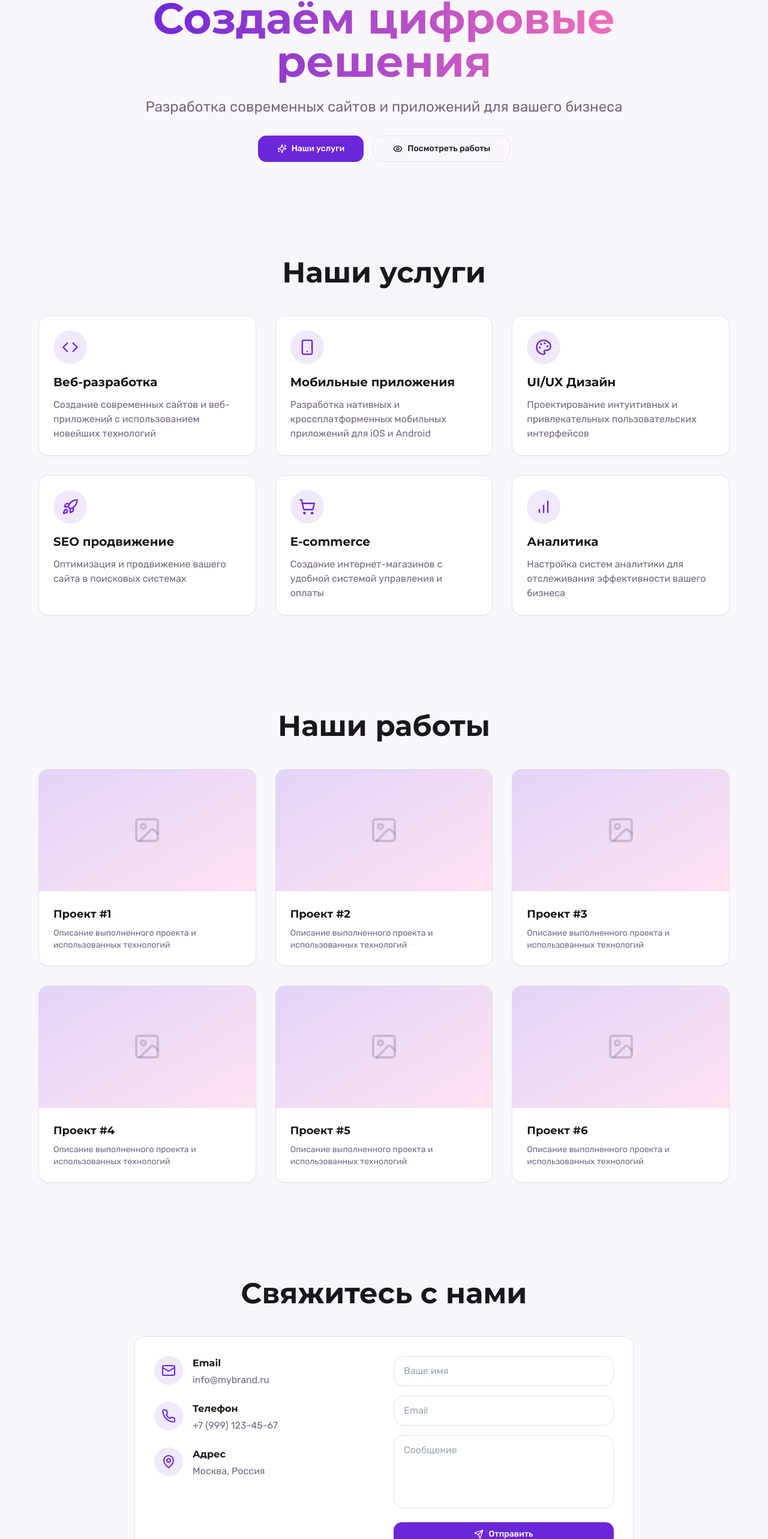
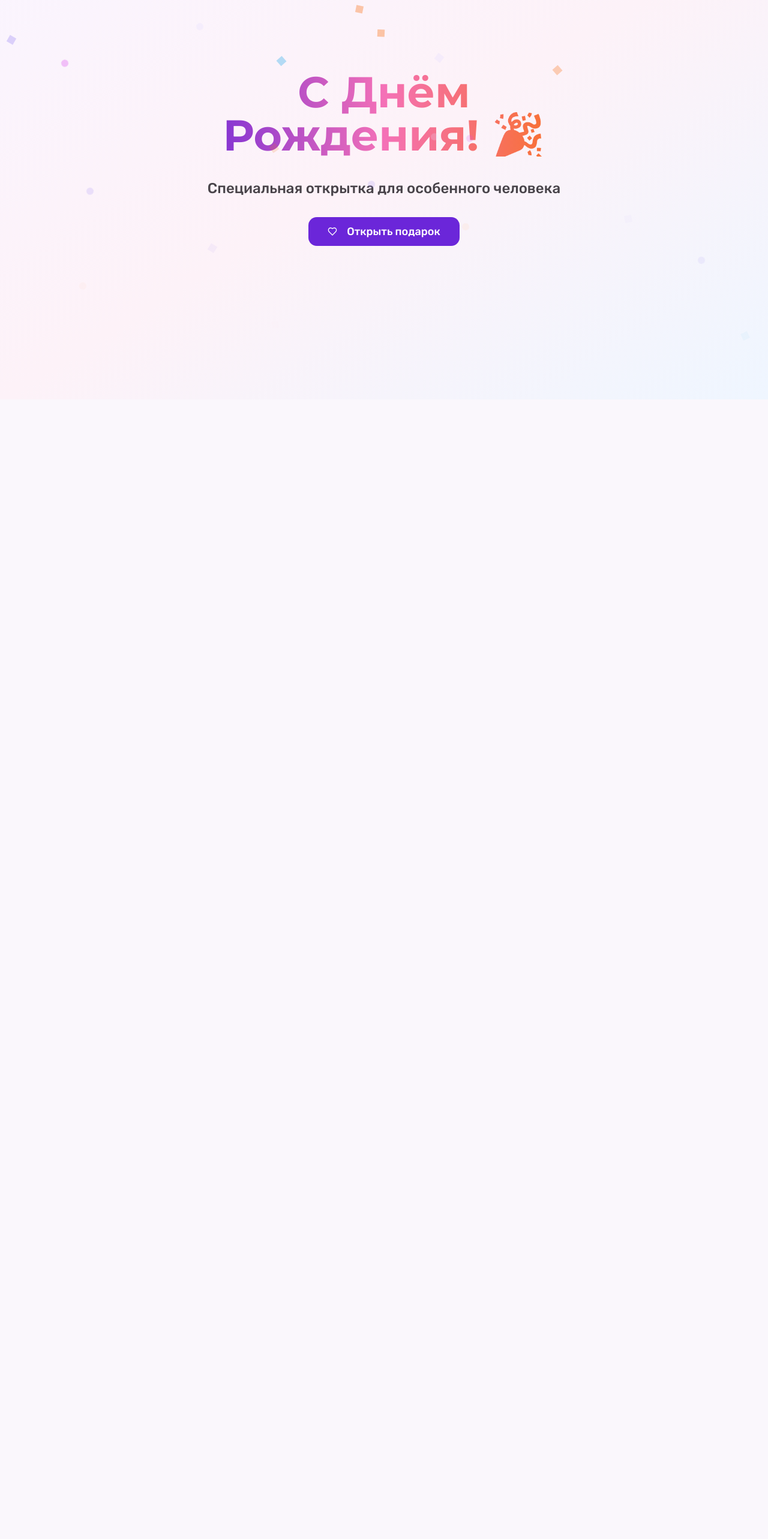
Before and after one commit to pr-poehali-dev/website-creation-project-55, a React (Vite) app: page / in a window 1280 px wide. Shown: the part 134-2700 px from the top of the page at 60% size. After the commit the page ends 800 px from the top, so only its background shows below. Built offline with nearby package versions, Linux system fonts and the light colour scheme.

Commit message:
Добавить поздравительную фотогалерею с видео (восстановлено из 54524fe)

```diff
--- a/src/pages/Index.tsx
+++ b/src/pages/Index.tsx
@@ -1,192 +1,202 @@
+import { useState } from 'react';
 import { Button } from '@/components/ui/button';
 import { Card, CardContent } from '@/components/ui/card';
 import Icon from '@/components/ui/icon';
 
 const Index = () => {
-  const scrollToSection = (id: string) => {
-    document.getElementById(id)?.scrollIntoView({ behavior: 'smooth' });
-  };
+  const [currentSection, setCurrentSection] = useState<'welcome' | 'greetings' | 'gallery' | 'surprise' | 'video'>('welcome');
+  const [showConfetti, setShowConfetti] = useState(true);
+
+  const confettiColors = ['#9b87f5', '#D946EF', '#F97316', '#0EA5E9', '#FEC6A1', '#E5DEFF'];
 
   return (
-    <div className="min-h-screen bg-background">
-      <header className="fixed top-0 w-full bg-background/80 backdrop-blur-md z-50 border-b">
-        <nav className="container mx-auto px-6 py-4 flex justify-between items-center">
-          <div className="text-2xl font-bold text-primary">MyBrand</div>
-          <div className="hidden md:flex gap-6">
-            <button onClick={() => scrollToSection('hero')} className="hover:text-primary transition">Главная</button>
-            <button onClick={() => scrollToSection('services')} className="hover:text-primary transition">Услуги</button>
-            <button onClick={() => scrollToSection('portfolio')} className="hover:text-primary transition">Портфолио</button>
-            <button onClick={() => scrollToSection('contact')} className="hover:text-primary transition">Контакты</button>
+    <div className="min-h-screen bg-gradient-to-br from-purple-50 via-pink-50 to-blue-50 relative overflow-hidden">
+      {showConfetti && (
+        <div className="fixed inset-0 pointer-events-none z-50">
+          {Array.from({ length: 50 }).map((_, i) => (
+            <div
+              key={i}
+              className="absolute w-3 h-3 animate-confetti"
+              style={{
+                left: `${Math.random() * 100}%`,
+                top: `-${Math.random() * 20}%`,
+                backgroundColor: confettiColors[Math.floor(Math.random() * confettiColors.length)],
+                animationDelay: `${Math.random() * 3}s`,
+                animationDuration: `${3 + Math.random() * 2}s`,
+                borderRadius: Math.random() > 0.5 ? '50%' : '0',
+                transform: `rotate(${Math.random() * 360}deg)`
+              }}
+            />
+          ))}
         </div>
-          <Button size="sm" onClick={() => scrollToSection('contact')}>Связаться</Button>
-        </nav>
-      </header>
+      )}
 
-      <section id="hero" className="pt-32 pb-20 px-6">
-        <div className="container mx-auto text-center max-w-4xl">
-          <h1 className="text-5xl md:text-7xl font-bold mb-6 text-transparent bg-clip-text bg-gradient-to-r from-primary to-secondary">
-            Создаём цифровые решения
+      {currentSection === 'welcome' && (
+        <div className="min-h-screen flex flex-col items-center justify-center p-6 animate-fade-in">
+          <div className="text-center space-y-8 max-w-2xl">
+            <div className="animate-float">
+              <h1 className="text-7xl font-bold text-transparent bg-clip-text bg-gradient-to-r from-primary via-secondary to-accent mb-4">
+                С Днём Рождения! 🎉
               </h1>
-          <p className="text-xl md:text-2xl text-muted-foreground mb-8">
-            Разработка современных сайтов и приложений для вашего бизнеса
+            </div>
+            <p className="text-2xl text-foreground/80 font-medium">
+              Специальная открытка для особенного человека
             </p>
-          <div className="flex gap-4 justify-center flex-wrap">
-            <Button size="lg" onClick={() => scrollToSection('services')} className="gap-2">
-              <Icon name="Sparkles" size={20} />
-              Наши услуги
-            </Button>
-            <Button size="lg" variant="outline" onClick={() => scrollToSection('portfolio')} className="gap-2">
-              <Icon name="Eye" size={20} />
-              Посмотреть работы
+            <div className="flex flex-wrap gap-4 justify-center mt-12">
+              <Button
+                size="lg"
+                className="text-lg px-8 py-6 animate-scale-in"
+                onClick={() => setCurrentSection('greetings')}
+              >
+                <Icon name="Heart" className="mr-2" size={24} />
+                Открыть подарок
               </Button>
             </div>
           </div>
-      </section>
+        </div>
+      )}
 
-      <section id="services" className="py-20 px-6 bg-muted/30">
-        <div className="container mx-auto">
-          <h2 className="text-4xl md:text-5xl font-bold text-center mb-12">Наши услуги</h2>
-          <div className="grid md:grid-cols-3 gap-8 max-w-6xl mx-auto">
+      {currentSection !== 'welcome' && (
+        <div className="min-h-screen p-6">
+          <div className="max-w-6xl mx-auto">
+            <div className="flex gap-2 mb-8 flex-wrap justify-center">
+              <Button
+                variant={currentSection === 'greetings' ? 'default' : 'outline'}
+                onClick={() => setCurrentSection('greetings')}
+                className="gap-2"
+              >
+                <Icon name="MessageCircleHeart" size={20} />
+                Поздравления
+              </Button>
+              <Button
+                variant={currentSection === 'gallery' ? 'default' : 'outline'}
+                onClick={() => setCurrentSection('gallery')}
+                className="gap-2"
+              >
+                <Icon name="Images" size={20} />
+                Фотогалерея
+              </Button>
+              <Button
+                variant={currentSection === 'surprise' ? 'default' : 'outline'}
+                onClick={() => setCurrentSection('surprise')}
+                className="gap-2"
+              >
+                <Icon name="Gift" size={20} />
+                Сюрприз
+              </Button>
+              <Button
+                variant={currentSection === 'video' ? 'default' : 'outline'}
+                onClick={() => setCurrentSection('video')}
+                className="gap-2"
+              >
+                <Icon name="Video" size={20} />
+                Видео
+              </Button>
+            </div>
+
+            {currentSection === 'greetings' && (
+              <div className="animate-fade-in space-y-6">
+                <h2 className="text-4xl font-bold text-center mb-8 text-transparent bg-clip-text bg-gradient-to-r from-primary to-secondary">
+                  Поздравления для тебя 💝
+                </h2>
+                <div className="grid md:grid-cols-2 gap-6">
                   {[
-              {
-                icon: 'Code',
-                title: 'Веб-разработка',
-                description: 'Создание современных сайтов и веб-приложений с использованием новейших технологий'
-              },
-              {
-                icon: 'Smartphone',
-                title: 'Мобильные приложения',
-                description: 'Разработка нативных и кроссплатформенных мобильных приложений для iOS и Android'
-              },
-              {
-                icon: 'Palette',
-                title: 'UI/UX Дизайн',
-                description: 'Проектирование интуитивных и привлекательных пользовательских интерфейсов'
-              },
-              {
-                icon: 'Rocket',
-                title: 'SEO продвижение',
-                description: 'Оптимизация и продвижение вашего сайта в поисковых системах'
-              },
-              {
-                icon: 'ShoppingCart',
-                title: 'E-commerce',
-                description: 'Создание интернет-магазинов с удобной системой управления и оплаты'
-              },
-              {
-                icon: 'BarChart',
-                title: 'Аналитика',
-                description: 'Настройка систем аналитики для отслеживания эффективности вашего бизнеса'
-              }
-            ].map((service, i) => (
-              <Card key={i} className="hover:shadow-lg transition-shadow">
+                    { icon: 'Sparkles', text: 'Желаю тебе счастья, здоровья и исполнения всех мечтаний!', color: 'from-purple-400 to-pink-400' },
+                    { icon: 'Star', text: 'Пусть каждый день приносит радость и новые возможности!', color: 'from-pink-400 to-orange-400' },
+                    { icon: 'Heart', text: 'Ты делаешь этот мир лучше просто своим присутствием!', color: 'from-orange-400 to-blue-400' },
+                    { icon: 'Crown', text: 'Желаю тебе всегда оставаться таким же особенным человеком!', color: 'from-blue-400 to-purple-400' }
+                  ].map((wish, i) => (
+                    <Card key={i} className="hover:scale-105 transition-transform duration-300 animate-scale-in" style={{ animationDelay: `${i * 0.1}s` }}>
                       <CardContent className="p-6">
-                  <div className="w-14 h-14 rounded-full bg-primary/10 flex items-center justify-center mb-4">
-                    <Icon name={service.icon as any} className="text-primary" size={28} />
+                        <div className={`w-12 h-12 rounded-full bg-gradient-to-r ${wish.color} flex items-center justify-center mb-4`}>
+                          <Icon name={wish.icon as any} className="text-white" size={24} />
                         </div>
-                  <h3 className="text-xl font-bold mb-3">{service.title}</h3>
-                  <p className="text-muted-foreground">{service.description}</p>
+                        <p className="text-lg font-medium">{wish.text}</p>
                       </CardContent>
                     </Card>
                   ))}
                 </div>
               </div>
-      </section>
+            )}
 
-      <section id="portfolio" className="py-20 px-6">
-        <div className="container mx-auto">
-          <h2 className="text-4xl md:text-5xl font-bold text-center mb-12">Наши работы</h2>
-          <div className="grid md:grid-cols-2 lg:grid-cols-3 gap-8 max-w-6xl mx-auto">
+            {currentSection === 'gallery' && (
+              <div className="animate-fade-in">
+                <h2 className="text-4xl font-bold text-center mb-8 text-transparent bg-clip-text bg-gradient-to-r from-primary to-secondary">
+                  Наши моменты 📸
+                </h2>
+                <div className="grid md:grid-cols-3 gap-6">
                   {Array.from({ length: 6 }).map((_, i) => (
-              <Card key={i} className="overflow-hidden hover:shadow-xl transition-shadow group">
+                    <Card key={i} className="overflow-hidden hover:scale-105 transition-transform duration-300 animate-scale-in" style={{ animationDelay: `${i * 0.1}s` }}>
                       <CardContent className="p-0">
-                  <div className="aspect-video bg-gradient-to-br from-primary/20 to-secondary/20 flex items-center justify-center relative overflow-hidden">
-                    <Icon name="Image" size={48} className="text-muted-foreground/30" />
-                    <div className="absolute inset-0 bg-black/60 opacity-0 group-hover:opacity-100 transition-opacity flex items-center justify-center">
-                      <Button variant="secondary" size="sm" className="gap-2">
-                        <Icon name="ExternalLink" size={16} />
-                        Посмотреть
-                      </Button>
+                        <div className="aspect-square bg-gradient-to-br from-purple-200 via-pink-200 to-blue-200 flex items-center justify-center">
+                          <Icon name="Camera" size={48} className="text-white/50" />
                         </div>
-                  </div>
-                  <div className="p-6">
-                    <h3 className="text-lg font-bold mb-2">Проект #{i + 1}</h3>
-                    <p className="text-sm text-muted-foreground">Описание выполненного проекта и использованных технологий</p>
+                        <div className="p-4">
+                          <p className="text-sm text-muted-foreground">Памятный момент #{i + 1}</p>
                         </div>
                       </CardContent>
                     </Card>
                   ))}
                 </div>
               </div>
-      </section>
+            )}
 
-      <section id="contact" className="py-20 px-6 bg-muted/30">
-        <div className="container mx-auto max-w-4xl">
-          <h2 className="text-4xl md:text-5xl font-bold text-center mb-12">Свяжитесь с нами</h2>
-          <Card>
-            <CardContent className="p-8">
-              <div className="grid md:grid-cols-2 gap-8 mb-8">
-                <div className="space-y-6">
-                  <div className="flex gap-4 items-start">
-                    <div className="w-12 h-12 rounded-full bg-primary/10 flex items-center justify-center flex-shrink-0">
-                      <Icon name="Mail" className="text-primary" size={24} />
+            {currentSection === 'surprise' && (
+              <div className="animate-fade-in max-w-2xl mx-auto">
+                <h2 className="text-4xl font-bold text-center mb-8 text-transparent bg-clip-text bg-gradient-to-r from-primary to-secondary">
+                  Особый сюрприз 🎁
+                </h2>
+                <Card className="animate-scale-in">
+                  <CardContent className="p-12 text-center">
+                    <div className="w-24 h-24 mx-auto mb-6 rounded-full bg-gradient-to-r from-primary via-secondary to-accent flex items-center justify-center animate-float">
+                      <Icon name="Gift" size={48} className="text-white" />
                     </div>
-                    <div>
-                      <h3 className="font-bold mb-1">Email</h3>
-                      <p className="text-muted-foreground">info@mybrand.ru</p>
-                    </div>
-                  </div>
-                  <div className="flex gap-4 items-start">
-                    <div className="w-12 h-12 rounded-full bg-primary/10 flex items-center justify-center flex-shrink-0">
-                      <Icon name="Phone" className="text-primary" size={24} />
-                    </div>
-                    <div>
-                      <h3 className="font-bold mb-1">Телефон</h3>
-                      <p className="text-muted-foreground">+7 (999) 123-45-67</p>
-                    </div>
-                  </div>
-                  <div className="flex gap-4 items-start">
-                    <div className="w-12 h-12 rounded-full bg-primary/10 flex items-center justify-center flex-shrink-0">
-                      <Icon name="MapPin" className="text-primary" size={24} />
-                    </div>
-                    <div>
-                      <h3 className="font-bold mb-1">Адрес</h3>
-                      <p className="text-muted-foreground">Москва, Россия</p>
-                    </div>
-                  </div>
-                </div>
-                <div className="space-y-4">
-                  <input
-                    type="text"
-                    placeholder="Ваше имя"
-                    className="w-full px-4 py-3 border rounded-lg focus:outline-none focus:ring-2 focus:ring-primary"
-                  />
-                  <input
-                    type="email"
-                    placeholder="Email"
-                    className="w-full px-4 py-3 border rounded-lg focus:outline-none focus:ring-2 focus:ring-primary"
-                  />
-                  <textarea
-                    placeholder="Сообщение"
-                    rows={4}
-                    className="w-full px-4 py-3 border rounded-lg focus:outline-none focus:ring-2 focus:ring-primary resize-none"
-                  />
-                  <Button className="w-full gap-2">
-                    <Icon name="Send" size={20} />
-                    Отправить
-                  </Button>
-                </div>
+                    <h3 className="text-3xl font-bold mb-4">Твой особенный подарок!</h3>
+                    <p className="text-xl text-muted-foreground mb-8">
+                      Здесь будет что-то по-настоящему особенное... 🌟
+                    </p>
+                    <div className="bg-gradient-to-r from-purple-100 to-pink-100 p-8 rounded-2xl">
+                      <p className="text-2xl font-semibold mb-2">🎊 Сюрприз! 🎊</p>
+                      <p className="text-lg">
+                        [Здесь можно разместить промокод, специальное предложение, или секретное послание]
+                      </p>
                     </div>
                   </CardContent>
                 </Card>
               </div>
-      </section>
+            )}
 
-      <footer className="py-8 px-6 border-t">
-        <div className="container mx-auto text-center text-muted-foreground">
-          <p>© 2024 MyBrand. Все права защищены.</p>
+            {currentSection === 'video' && (
+              <div className="animate-fade-in max-w-4xl mx-auto">
+                <h2 className="text-4xl font-bold text-center mb-8 text-transparent bg-clip-text bg-gradient-to-r from-primary to-secondary">
+                  Видеопоздравление 🎬
+                </h2>
+                <Card className="animate-scale-in">
+                  <CardContent className="p-0">
+                    <div className="aspect-video bg-gradient-to-br from-purple-300 via-pink-300 to-blue-300 flex flex-col items-center justify-center gap-4">
+                      <Icon name="Play" size={64} className="text-white" />
+                      <p className="text-white text-xl font-medium">Видео будет здесь</p>
+                      <p className="text-white/80 text-sm">Можно вставить ссылку на YouTube или загрузить файл</p>
                     </div>
-      </footer>
+                  </CardContent>
+                </Card>
+              </div>
+            )}
+
+            <div className="mt-12 text-center">
+              <Button
+                variant="outline"
+                size="lg"
+                onClick={() => setCurrentSection('welcome')}
+                className="gap-2"
+              >
+                <Icon name="Home" size={20} />
+                Вернуться на главную
+              </Button>
+            </div>
+          </div>
+        </div>
+      )}
     </div>
   );
 };
```
Lines whose indentation alone changed are shown as unchanged.
